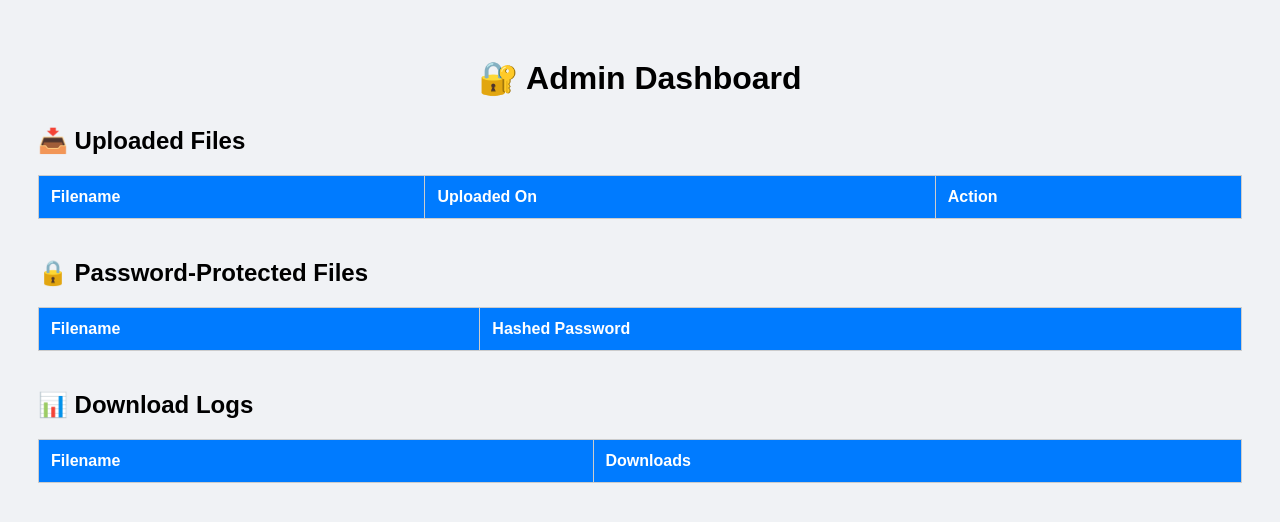
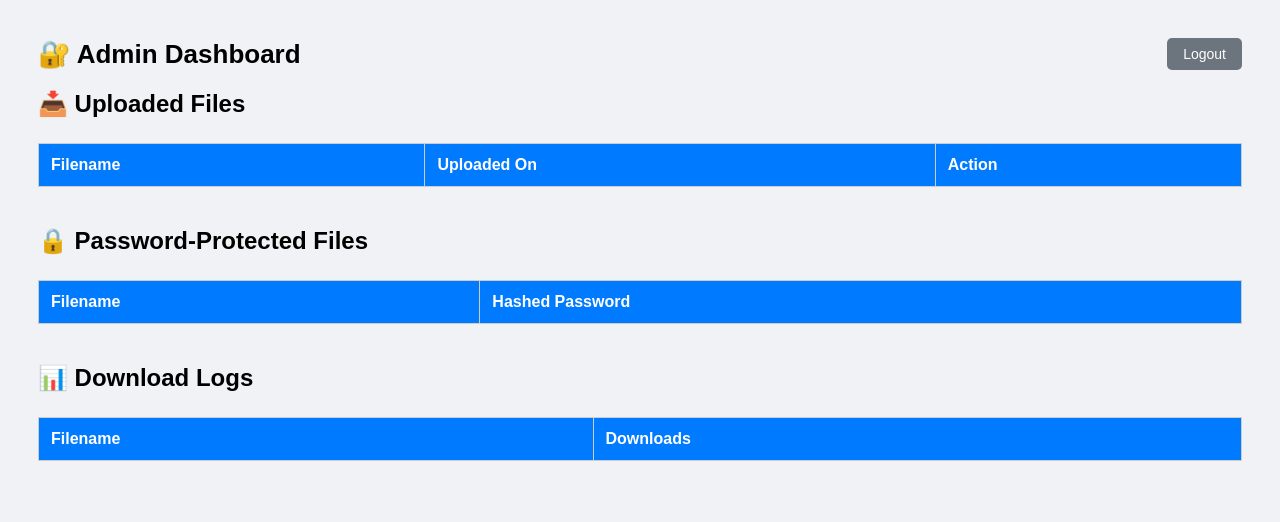
Before and after one commit to botx10/qr-share-app, a Flask app: page /admin in a window 1280 px wide. Shown: the top 522 px of the page. Run offline with Flask 3, Linux system fonts and the light colour scheme; the visitor is signed in with stand-in values (Sample User, id 1); lists and menus that the app fills with data are empty.

Commit message:
Add files via upload
feat: added logout button and improved styling for admin dashboard

```diff
--- a/templates/admin.html
+++ b/templates/admin.html
@@ -8,13 +8,32 @@
             padding: 30px;
             background-color: #f0f2f5;
         }
+        .header {
+            display: flex;
+            justify-content: space-between;
+            align-items: center;
+        }
         h1 {
-            text-align: center;
-            margin-bottom: 30px;
+            margin: 0;
+            font-size: 26px;
         }
+        .logout-btn {
+            background-color: #6c757d;
+            color: white;
+            padding: 8px 16px;
+            border: none;
+            border-radius: 5px;
+            text-decoration: none;
+            font-size: 14px;
+        }
+        .logout-btn:hover {
+            background-color: #5a6268;
+        }
+
         table {
             width: 100%;
             border-collapse: collapse;
+            margin-top: 25px;
             margin-bottom: 40px;
         }
         th, td {
@@ -40,7 +59,11 @@
     </style>
 </head>
 <body>
-    <h1>🔐 Admin Dashboard</h1>
+
+    <div class="header">
+        <h1>🔐 Admin Dashboard</h1>
+        <a href="/admin/logout" class="logout-btn">Logout</a>
+    </div>
 
     <h2>📥 Uploaded Files</h2>
     <table>
```
